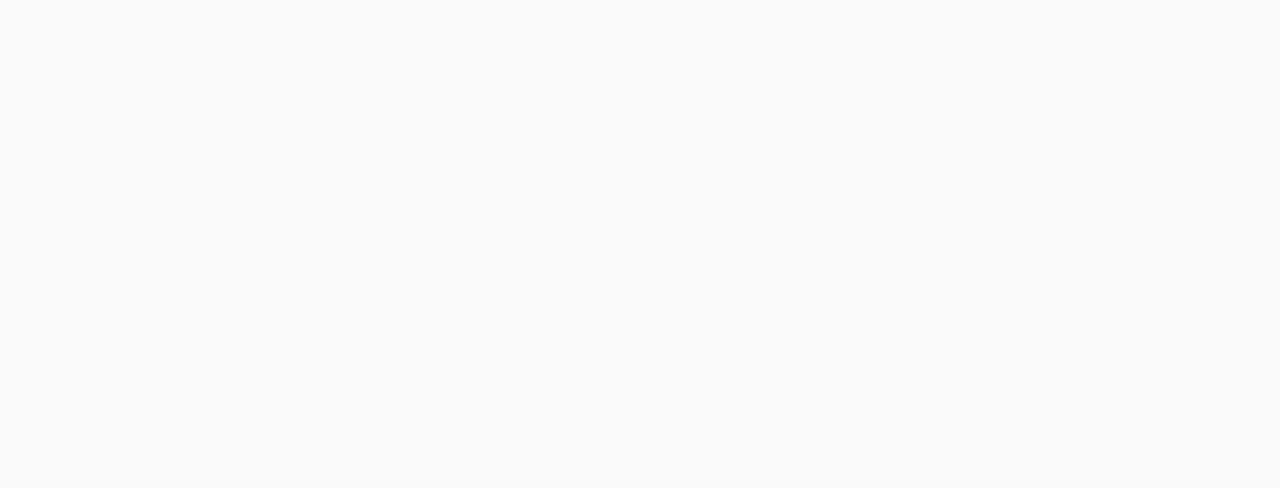
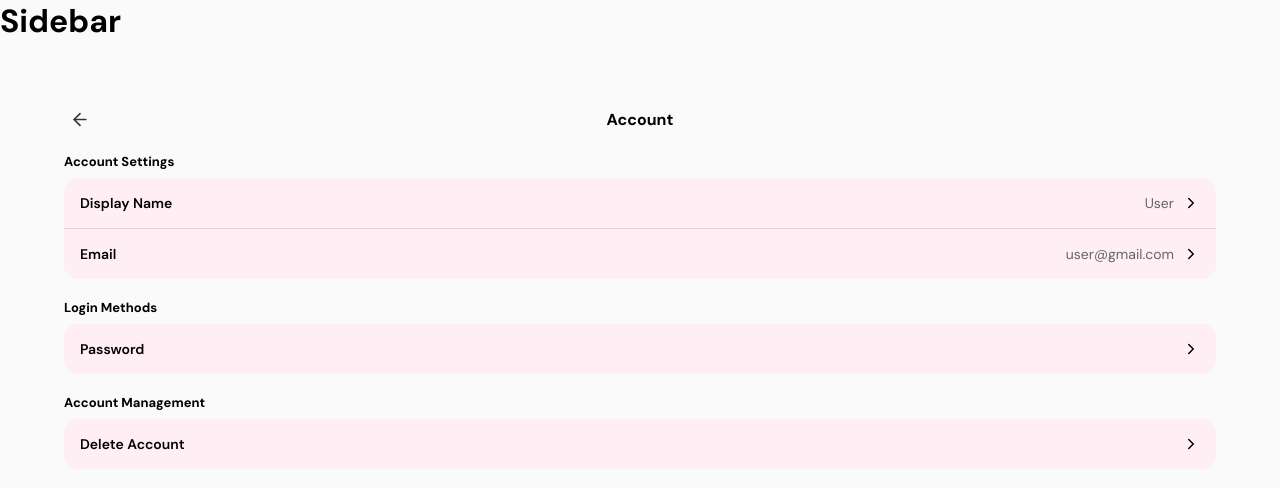
Before and after one commit to mirelalexy/blossom, a React (Vite) app in the folder frontend/: page /settings/account in a window 1280 px wide. Before the commit this address had no page. Shown: the top 488 px of the page. Built offline with nearby package versions, Linux system fonts and the light colour scheme.

Commit message:
feat(settings): add Account page

```diff
--- a/frontend/src/App.jsx
+++ b/frontend/src/App.jsx
@@ -21,6 +21,7 @@ import FAQ from "./pages/settings/FAQ"
 import { CurrencyProvider } from "./store/CurrencyStore"
 import CurrencySettings from "./pages/settings/CurrencySettings"
 import { UserProvider } from "./store/UserStore"
+import Account from "./pages/settings/account/Account"
 
 function App() {
   return (
@@ -143,6 +144,14 @@ function App() {
                       </AppLayout>
                     }
                   />
+                  <Route
+                    path="/settings/account"
+                    element={
+                      <AppLayout>
+                        <Account />
+                      </AppLayout>
+                    }
+                  />
                   <Route path="login" element={<Login />} />
                 </Routes>
               </BrowserRouter>
--- a/frontend/src/pages/Settings.jsx
+++ b/frontend/src/pages/Settings.jsx
@@ -19,6 +19,7 @@ function Settings() {
                     <SettingsItem
                         icon="account"
                         label="Account"
+                        onClick={() => navigate("/settings/account")}
                     />
 
                     <SettingsItem
--- /dev/null
+++ b/frontend/src/pages/settings/account/Account.jsx
@@ -0,0 +1,51 @@
+import { useNavigate } from "react-router-dom"
+
+import { useUser } from "../../../store/UserStore"
+
+import PageHeader from "../../../components/ui/PageHeader"
+import Section from "../../../components/ui/Section"
+import SettingsCard from "../../../components/settings/SettingsCard"
+import SettingsItem from "../../../components/settings/SettingsItem"
+
+function Account() {
+    const navigate = useNavigate()
+    const { user } = useUser()
+
+    return (
+        <div className="settings-content">
+            <PageHeader title="Account" />
+
+            <Section title="Account Settings">
+                <SettingsCard>
+                    <SettingsItem
+                        label="Display Name"
+                        value={user.displayName}
+                    />
+
+                    <SettingsItem
+                        label="Email"
+                        value={user.email}
+                    />
+                </SettingsCard>
+            </Section>
+
+            <Section title="Login Methods">
+                <SettingsCard>
+                    <SettingsItem
+                        label="Password"
+                    />
+                </SettingsCard>
+            </Section>
+
+            <Section title="Account Management">
+                <SettingsCard>
+                    <SettingsItem
+                        label="Delete Account"
+                    />
+                </SettingsCard>
+            </Section>
+        </div>
+    )
+}
+
+export default Account
```
